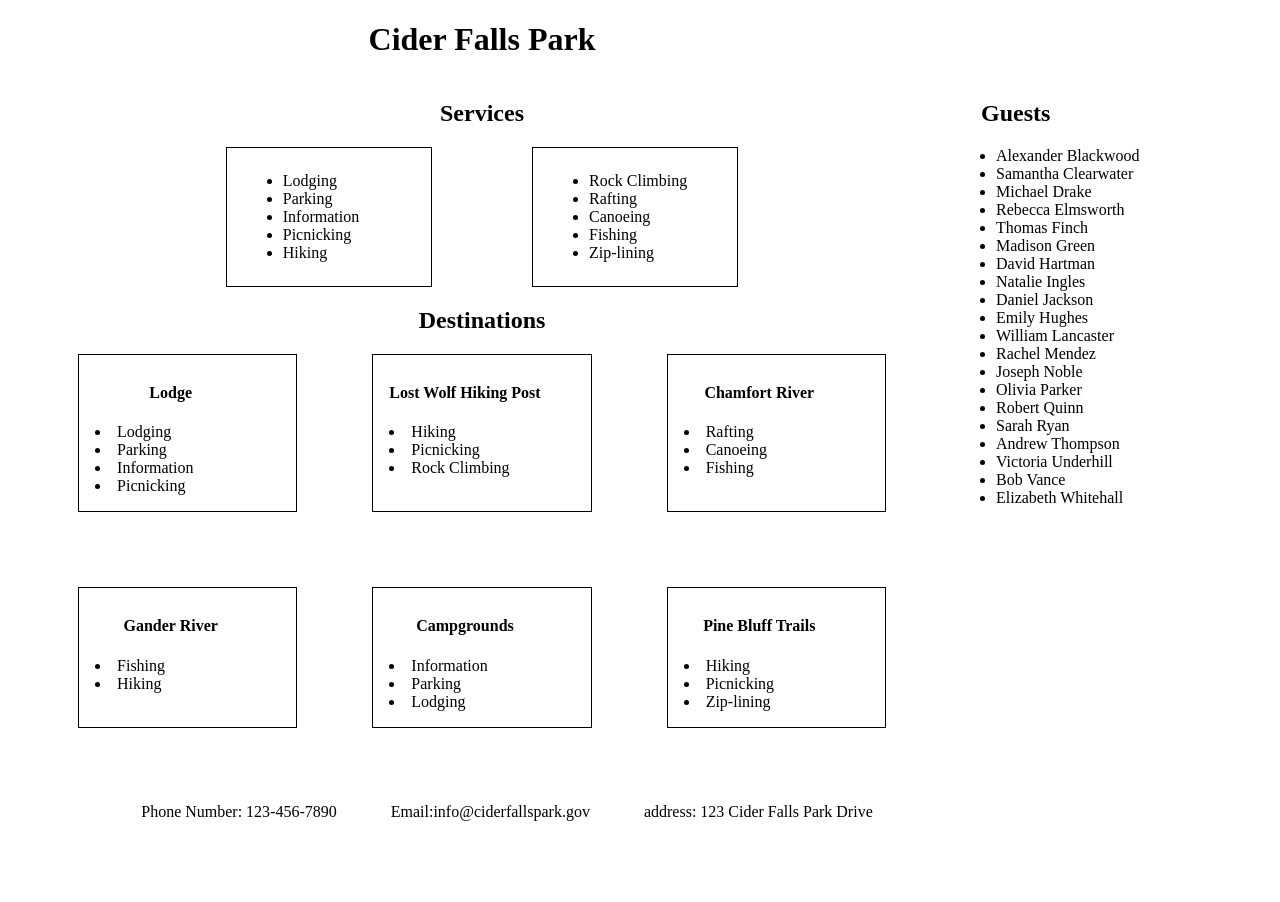
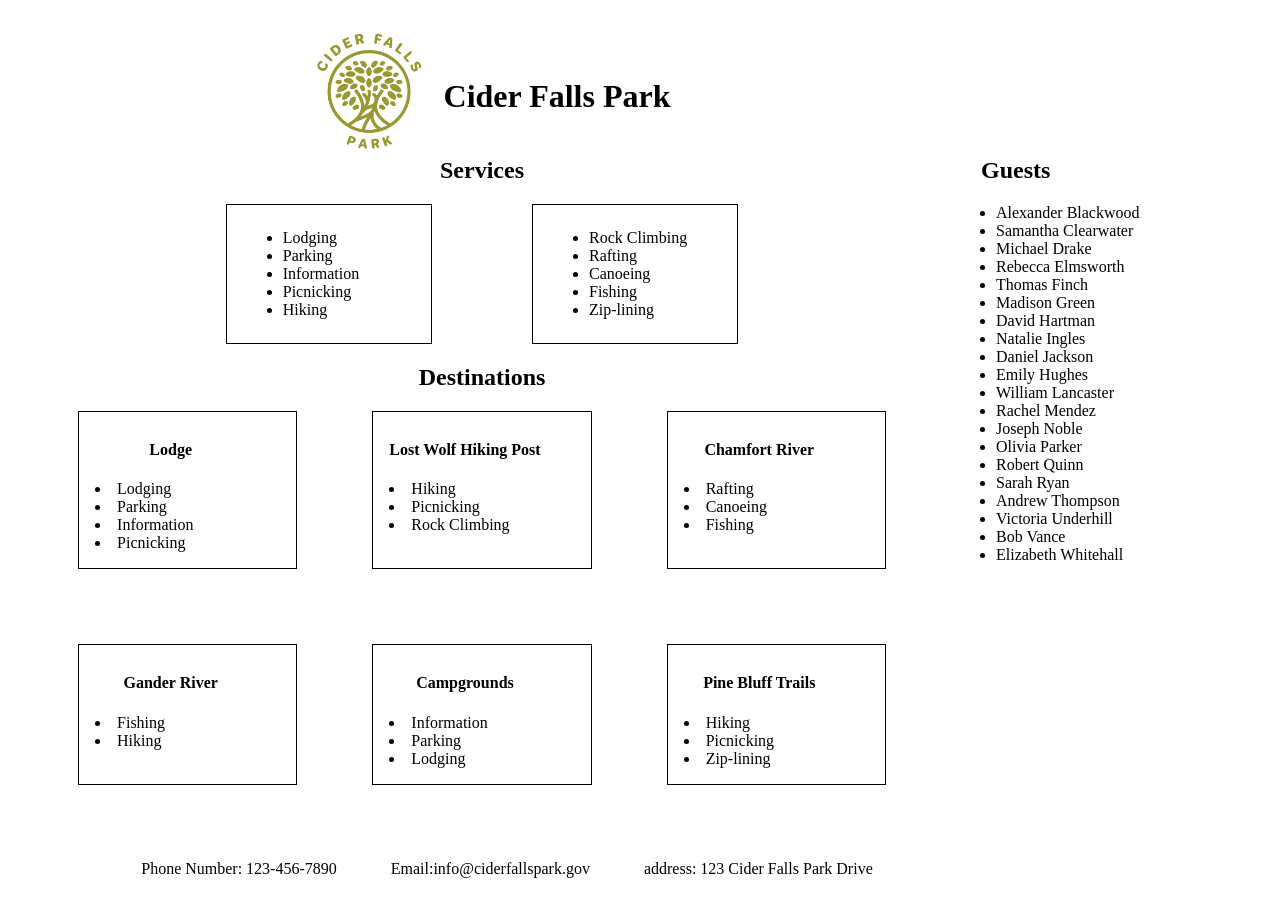
Before and after one commit to nss-day-cohort-62/cider-falls-the-dungeon-crawlers, a plain HTML site: page index.html in a window 1280 px wide. Before the commit the page ends 845 px from the top, so only its background shows below. Drawn offline with Linux system fonts and the light colour scheme.

Commit message:
Finishing touches

```diff
--- a/scripts/main.js
+++ b/scripts/main.js
@@ -5,7 +5,7 @@ import { ServicesHTML } from "./Services.js"
 const mainContainer = document.querySelector("#container")
 
 const applicationHTML = `
-<h1 class="details">Cider Falls Park</h1>
+<h1 class="details"><img id="logo--header" src="../ciderfallsparklogo.png">Cider Falls Park</h1>
 <article>
     <aside class="guests--aside">
         <h2 class="guests--title">Guests</h2>
--- a/styles/main.css
+++ b/styles/main.css
@@ -1,5 +1,12 @@
 h1, h2, h3, h4 {
     text-align: center;
+}
+
+#logo--header {
+    width: 150px;
+    height: auto;
+    display: inline-block;
+    margin-bottom: -50px;
 }
 
 .guests--title {
```
Also changed, not shown: ciderfallsparklogo.png (added).
